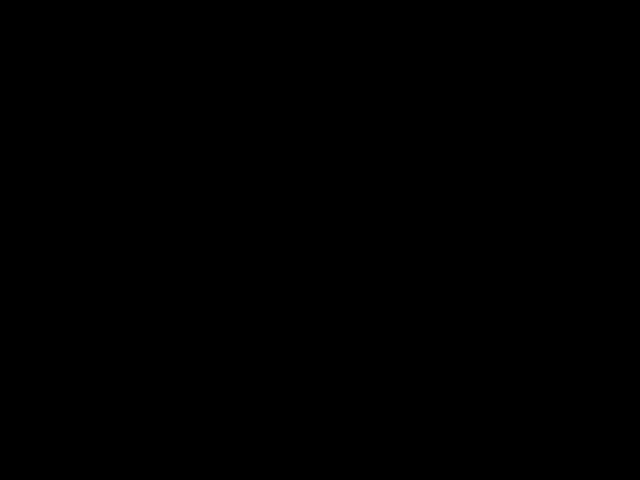
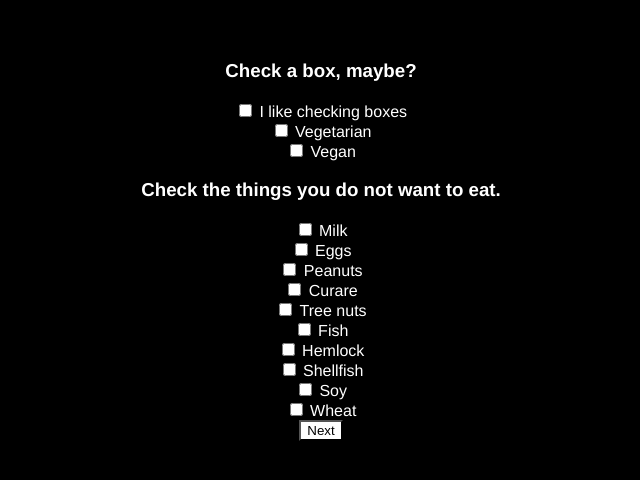
Before and after one commit to swingcoop/dance-weekend, a Vue app: page /rsvp/food in a window 1280 px wide. Shown: the top 480 px of the page, without its empty margins (319-959 px from the left). Built offline with nearby package versions, Linux system fonts and the light colour scheme.

Commit message:
Put basic RSVP flow in place
Very rudimentary implementation, but it's a basic framework to move forward.

```diff
--- a/src/App.vue
+++ b/src/App.vue
@@ -20,4 +20,7 @@ a,
 h1 {
   color: white;
 }
+button {
+  background-color: white;
+}
 </style>
--- a/src/lib/flow.js
+++ b/src/lib/flow.js
@@ -1,15 +1,45 @@
 
 var state = {};
-
+var router = null;
+/* eslint-disable */
 function next(model) {
     state = {
         ...state,
         ...model
     };
+
+    console.log(state);
+    // Navigate based on route + state
+    var route = router.currentRoute;
+    switch (route.name) {
+        case 'rsvp':
+            to('rsvp-who');
+            break;
+        case 'rsvp-who':
+            to('rsvp-food');
+            break;
+        case 'rsvp-food':
+            to('rsvp-choose');
+            break;
+        case 'rsvp-choose':
+            to('rsvp-payment');
+            break;
+        case 'rsvp-payment':
+            to('rsvp-thanks');
+            break;
+    }
 }
 
+function to(routeName) {
+    router.push({ name: routeName, params: state});
+}
+
+function use(vueRouter) {
+    router = vueRouter;
+}
 
 export default {
+    next,
     state,
-    next
+    use
 };
--- a/src/main.js
+++ b/src/main.js
@@ -1,8 +1,10 @@
 import Vue from 'vue'
 import App from './App.vue'
 import router from './router'
+import flow from './lib/flow'
 
 Vue.config.productionTip = false
+flow.use(router);
 
 new Vue({
   router,
--- a/src/router.js
+++ b/src/router.js
@@ -2,6 +2,11 @@ import Vue from 'vue'
 import Router from 'vue-router'
 import Home from './views/Home.vue'
 import RsvpStart from './views/rsvp/RsvpStart.vue'
+import RsvpWho from './views/rsvp/RsvpWho.vue'
+import RsvpFood from './views/rsvp/RsvpFood.vue'
+import RsvpChoose from './views/rsvp/RsvpChoose.vue'
+import RsvpPayment from './views/rsvp/RsvpPayment.vue'
+import RsvpThanks from './views/rsvp/RsvpThanks.vue'
 
 Vue.use(Router)
 
@@ -20,6 +25,36 @@ export default new Router({
       component: RsvpStart
     },
     {
+      path: '/rsvp/who',
+      name: 'rsvp-who',
+      component: RsvpWho,
+      props: true
+    },
+    {
+      path: '/rsvp/food',
+      name: 'rsvp-food',
+      component: RsvpFood,
+      props: true
+    },
+    {
+      path: '/rsvp/choose-your-adventure',
+      name: 'rsvp-choose',
+      component: RsvpChoose,
+      props: true
+    },
+    {
+      path: '/rsvp/payment',
+      name: 'rsvp-payment',
+      component: RsvpPayment,
+      props: true
+    },
+    {
+      path: '/rsvp/thanks',
+      name: 'rsvp-thanks',
+      component: RsvpThanks,
+      props: true
+    },
+    {
       path: '/about',
       name: 'about',
       // route level code-splitting
--- /dev/null
+++ b/src/views/rsvp/RsvpChoose.vue
@@ -0,0 +1,70 @@
+<template>
+<div>
+    <h3>Choose your adventure.</h3>
+
+    <label>
+        <input v-model="shirt" type="checkbox" />
+        I would like an event shirt, probably.
+    </label>
+
+    <label>
+        <input v-model="volunteerDuring" type="checkbox" />
+        I would like to help out, during the event.
+    </label>
+
+    <label>
+        <input v-model="volunteerBefore" type="checkbox" />
+        I would like to help the organizers, in some way!
+    </label>
+
+    <label v-if="isResident">
+        <input v-model="hosting" type="checkbox" />
+        I might be able to host people at my place, and I am a good person.
+    </label>
+
+    <button @click="next">Next</button>
+</div>
+</template>
+
+<script>
+import flow from '@/lib/flow'
+
+export default {
+    props: {
+        residency: String
+    },
+    data() {
+        return {
+            state: null,
+            shirt: null,
+            volunteerDuring: null,
+            volunteerBefore: null,
+            hosting: null
+        };
+    },
+    computed: {
+        isResident() {
+            return this.residency === 'yes';
+        },
+        isNotResident() {
+            return this.residency === 'no';
+        }
+    },
+    methods: {
+        next() {
+            flow.next({
+                shirt: this.shirt,
+                volunteerDuring: this.volunteerDuring,
+                volunteerBefore: this.volunteerBefore,
+                hosting: this.hosting
+            })
+        }
+    }
+}
+</script>
+
+<style scoped>
+label {
+    display: block;
+}
+</style>
--- /dev/null
+++ b/src/views/rsvp/RsvpFood.vue
@@ -0,0 +1,73 @@
+<template>
+<div>
+    <h3>Check a box, maybe?</h3>
+    <div v-for="d in diets" :key="d.key">
+        <label>
+            <input
+                v-model="diet[d.key]"
+                type="checkbox"/>
+            {{ d.name }}
+        </label>
+    </div>
+
+    <h3>Check the things you do not want to eat.</h3>
+    <div v-for="a in allergens" :key="a.key">
+        <label>
+            <input
+                v-model="allergies[a.key]"
+                type="checkbox"/>
+            {{ a.name }}
+        </label>
+    </div>
+
+    <button @click="next">Next</button>
+</div>
+</template>
+
+<script>
+import flow from '@/lib/flow';
+
+export default {
+    data() {
+        return {
+            diet: {},
+            allergies: {}
+        }
+    },
+    computed: {
+        diets() {
+            return [
+                { key: 'fun', name: 'I like checking boxes' },
+                { key: 'vegetarian', name: 'Vegetarian' },
+                { key: 'vegan', name: 'Vegan' }
+            ];
+        },
+        allergens() {
+            return [
+                {key: 'milk', name: 'Milk'},
+                {key: 'eggs', name: 'Eggs'},
+                {key: 'peanuts', name: 'Peanuts'},
+                {key: 'curare', name: 'Curare'},
+                {key: 'treeNuts', name: 'Tree nuts'},
+                {key: 'fish', name: 'Fish'},
+                {key: 'hemlock', name: 'Hemlock'},
+                {key: 'shellfish', name: 'Shellfish'},
+                {key: 'soy', name: 'Soy'},
+                {key: 'wheat', name: 'Wheat'}
+            ];
+        }
+    },
+    methods: {
+        next() {
+            flow.next({
+                diet: this.diet,
+                allergies: this.allergies
+            });
+        }
+    }
+}
+</script>
+
+<style scoped>
+
+</style>
--- /dev/null
+++ b/src/views/rsvp/RsvpPayment.vue
@@ -0,0 +1,26 @@
+<template>
+<div>
+    <h3>Payment</h3>
+
+    <button @click="rsvp">Submit Reservation</button>
+</div>
+</template>
+
+<script>
+import flow from '@/lib/flow'
+
+export default {
+    data() {
+        return {}
+    },
+    methods: {
+        rsvp() {
+            flow.next();
+        }
+    }
+}
+</script>
+
+<style scoped>
+
+</style>
--- a/src/views/rsvp/RsvpStart.vue
+++ b/src/views/rsvp/RsvpStart.vue
@@ -20,21 +20,15 @@
         <textarea rows="3" v-model="declineText"></textarea>
     </div>
     <div v-else-if="isAttending">
-        <h3>What's your name?</h3>
+        <h3>What's your first and last name?</h3>
         <input
             type="text"
             v-model="name"/>
 
-        <h3>Please confirm a few things:</h3>
-        <label>
-            <input type="checkbox" v-model="enjoysDancing"/>
-            I enjoy dancing
-        </label>
-
         <div class="nav-panel">
             <button
                 type="submit"
-                :disabled="!enjoysDancing"
+                :disabled="!name"
                 @click="next"
                 >That's me.</button>
         </div>
@@ -50,7 +44,6 @@ export default {
     data() {
         return {
             declineText: '',
-            enjoysDancing: null,
             isAttending: null,
             name: ''
         }
@@ -68,7 +61,7 @@ export default {
             this.isAttending = false;
         },
         next() {
-            flow.next('start', { name: this.name });
+            flow.next({ name: this.name });
         }
     }
 }
--- /dev/null
+++ b/src/views/rsvp/RsvpThanks.vue
@@ -0,0 +1,19 @@
+<template>
+<div>
+    <h3>Thank you</h3>
+    {{ name }}
+</div>
+</template>
+
+<script>
+
+export default {
+    props: {
+        name: String
+    }
+}
+</script>
+
+<style scoped>
+
+</style>
--- /dev/null
+++ b/src/views/rsvp/RsvpWho.vue
@@ -0,0 +1,61 @@
+<template>
+<div>
+    <div>{{name}}</div>
+    <h3>Do you live in Corvallis?</h3>
+    <button
+        @click="setResidency('yes')">Yes</button>
+    <button
+        @click="setResidency('maybe')">Close enough?</button>
+    <button
+        @click="setResidency('no')">Nope</button>
+
+    <h3>What's your email address?</h3>
+    <input v-model="email" type="text"/>
+    <p>
+        We'll contact you by email for this event, and forget
+        your address afterward.
+    </p>
+
+    <h3>Please confirm?</h3>
+    <label>
+        <input v-model="enjoysDancing" type="checkbox"/>
+        I enjoy dancing
+    </label>
+
+    <div>
+        <button @click="next">Next</button>
+    </div>
+</div>
+</template>
+
+<script>
+import flow from '@/lib/flow';
+
+export default {
+    props: {
+        name: String
+    },
+    data() {
+        return {
+            email: '',
+            enjoysDancing: null,
+            residency: null
+        }
+    },
+    methods: {
+        setResidency(val) {
+            this.residency = val;
+        },
+        next() {
+            flow.next({
+                email: this.email,
+                residency: this.residency
+            })
+        }
+    }
+}
+</script>
+
+<style scoped>
+
+</style>
```
